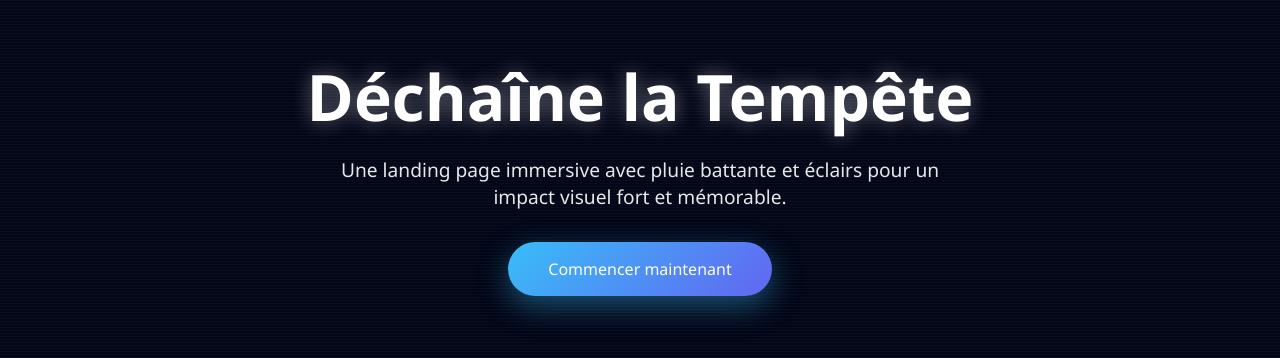
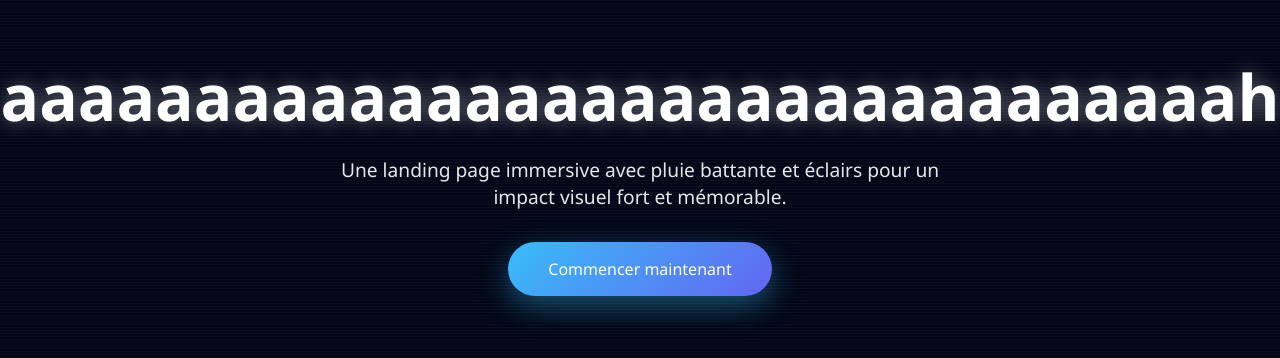
Before and after one commit to mifoy/analytics, a plain HTML site: page index.html in a window 1280 px wide. Shown: the part 226-584 px from the top of the page. Drawn offline with Linux system fonts and the light colour scheme.

Commit message:
Change heading text in index.htmla

```diff
--- a/index.html
+++ b/index.html
@@ -105,7 +105,7 @@
   <div class="flash"></div>
 
   <div class="content">
-    <h1>Déchaîne la Tempête</h1>
+    <h1>aaaaaaaaaaaaaaaaaaaaaaaaaaaaaaaah</h1>
     <p>
       Une landing page immersive avec pluie battante et éclairs pour un impact visuel fort et mémorable.
     </p>
```
